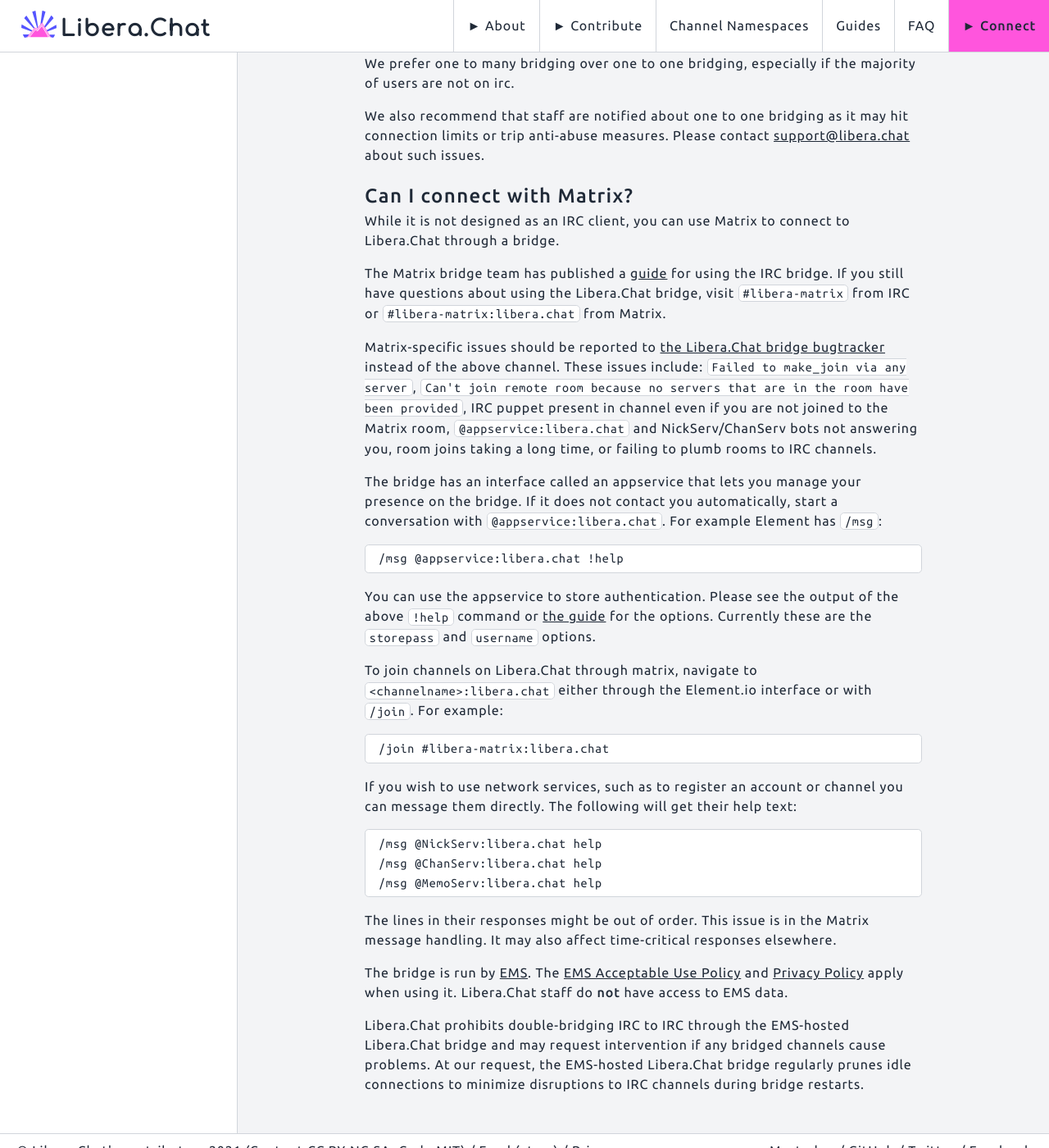
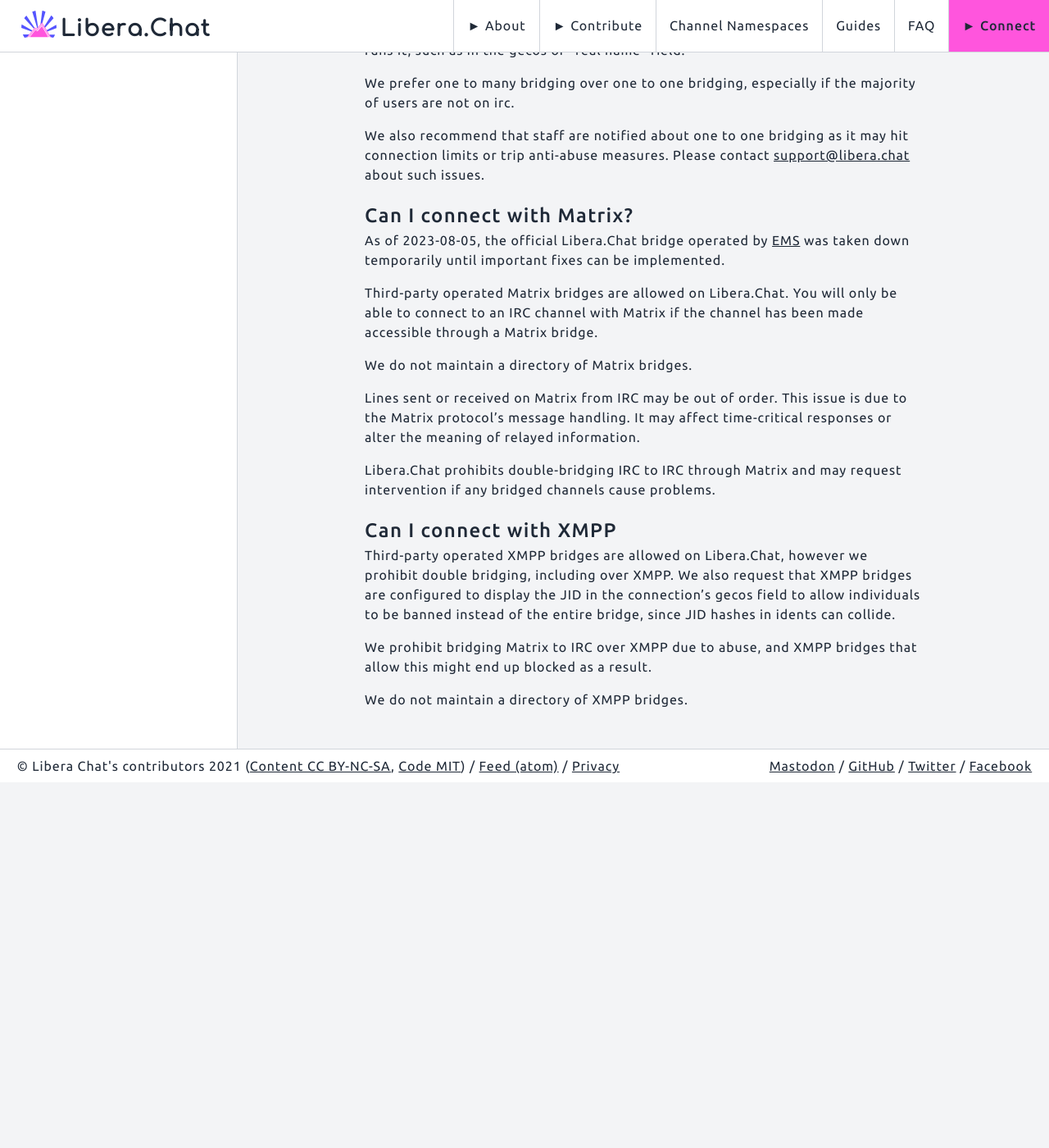
Before and after one commit to Libera-Chat/libera-chat.github.io, a Jekyll site: the page built from content/_guides/faq.md, in a window 1280 px wide and 1400 px high, scrolled down 5180 px. Shown: the whole window at 82% size. Built offline with Jekyll 4.4.1, drawn with Linux system fonts in a browser that asks for light colours; after the commit the page ends 6134 px from its top, so only the background shows below that; some of the changed text lies outside the part shown.

Commit message:
Update faq guide due to Matrix bridge shutdown

````diff
--- a/content/_guides/faq.md
+++ b/content/_guides/faq.md
@@ -260,64 +260,32 @@
 
 ## Can I connect with Matrix?
 
-While it is not designed as an IRC client, you can use Matrix to connect to
-Libera.Chat through a bridge.
+As of 2023-08-05, the official Libera.Chat bridge operated by
+[EMS](https://ems.element.io/) was taken down temporarily until
+important fixes can be implemented.
 
-The Matrix bridge team has published a
-[guide](https://matrix-org.github.io/matrix-appservice-irc/latest/usage.html)
-for using the IRC bridge. If you still have questions about using the
-Libera.Chat bridge, visit `#libera-matrix` from IRC or
-`#libera-matrix:libera.chat` from Matrix.
+Third-party operated Matrix bridges are allowed on Libera.Chat. You will only
+be able to connect to an IRC channel with Matrix if the channel has been made
+accessible through a Matrix bridge.
 
-Matrix-specific issues should be reported to
-[the Libera.Chat bridge bugtracker](https://github.com/matrix-org/libera-chat/issues)
-instead of the above channel. These issues include:
-`Failed to make_join via any server`,
-`Can't join remote room because no servers that are in the room have been provided`,
-IRC puppet present in channel even if you are not joined to the Matrix room,
-`@appservice:libera.chat` and NickServ/ChanServ bots not answering you,
-room joins taking a long time, or failing to plumb rooms to IRC channels.
+We do not maintain a directory of Matrix bridges.
 
-The bridge has an interface called an appservice that lets you manage your
-presence on the bridge. If it does not contact you automatically, start a
-conversation with `@appservice:libera.chat`. For example Element has `/msg`:
+Lines sent or received on Matrix from IRC may be out of order. This issue is
+due to the Matrix protocol's message handling. It may affect time-critical
+responses or alter the meaning of relayed information.
 
-```irc
-/msg @appservice:libera.chat !help
-```
+Libera.Chat prohibits double-bridging IRC to IRC through Matrix and may
+request intervention if any bridged channels cause problems.
 
-You can use the appservice to store authentication. Please see the output of
-the above `!help` command or
-[the guide](https://matrix-org.github.io/matrix-appservice-irc/latest/admin_room.html)
-for the options. Currently these are the `storepass` and `username` options.
+## Can I connect with XMPP
 
-To join channels on Libera.Chat through matrix, navigate to
-`<channelname>:libera.chat` either through the Element.io interface or with
-`/join`. For example:
+Third-party operated XMPP bridges are allowed on Libera.Chat, however we
+prohibit double bridging, including over XMPP. We also request that
+XMPP bridges are configured to display the JID in the connection's gecos
+field to allow individuals to be banned instead of the entire bridge, since
+JID hashes in idents can collide.
 
-```irc
-/join #libera-matrix:libera.chat
-```
+We prohibit bridging Matrix to IRC over XMPP due to abuse, and XMPP bridges
+that allow this might end up blocked as a result.
 
-If you wish to use network services, such as to register an account or channel
-you can message them directly. The following will get their help text:
-
-```irc
-/msg @NickServ:libera.chat help
-/msg @ChanServ:libera.chat help
-/msg @MemoServ:libera.chat help
-```
-
-The lines in their responses might be out of order. This issue is in the
-Matrix message handling. It may also affect time-critical responses elsewhere.
-
-The bridge is run by [EMS](https://ems.element.io/). The
-[EMS Acceptable Use Policy](https://static.element.io/pdfs/acceptable-use-policy.pdf)
-and [Privacy Policy](https://element.io/privacy) apply when using it.
-Libera.Chat staff do **not** have access to EMS data.
-
-Libera.Chat prohibits double-bridging IRC to IRC through the EMS-hosted
-Libera.Chat bridge and may request intervention if any bridged channels cause
-problems. At our request, the EMS-hosted Libera.Chat bridge regularly prunes
-idle connections to minimize disruptions to IRC channels during bridge
-restarts.
+We do not maintain a directory of XMPP bridges.
````
